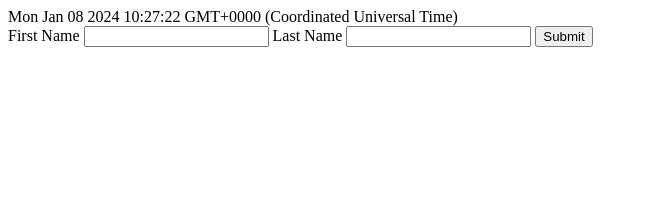
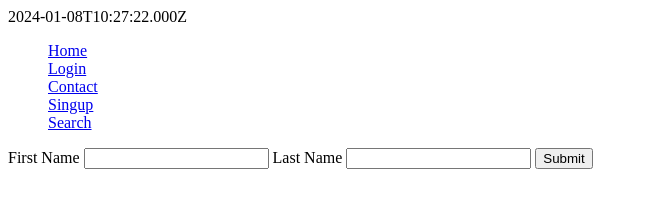
Before and after one commit to AshishRegmi7/Js-basic, a plain HTML site: page HTML Basics/index.html in a window 1280 px wide. Shown: the whole page, without its empty margins (0-648 px from the left). Drawn offline with Linux system fonts and the light colour scheme.

Commit message:
html basics

```diff
--- a/HTML Basics/index.css
+++ b/HTML Basics/index.css
@@ -1,5 +1,10 @@
 /* px % em rem */
 
-#first {
-  color: black;
+.upper {
+  display: inline-block;
 }
+.upper ul li {
+  justify-content: space-between;
+  align-items: center;
+  display: flex;
+}
--- a/HTML Basics/index.html
+++ b/HTML Basics/index.html
@@ -8,13 +8,21 @@
   </head>
   <body>
     <div id="first">DATE:</div>
-
-    <form onclick="getFormData();return false;">
+    <div class="upper">
+      <ul>
+        <li><a href="#">Home</a></li>
+        <li><a href="#">Login</a></li>
+        <li><a href="#">Contact</a></li>
+        <li><a href="#">Singup</a></li>
+        <li><a href="#">Search</a></li>
+      </ul>
+    </div>
+    <form>
       <label>First Name</label>
       <input type="text" id="fName" />
       <label>Last Name</label>
-      <input type="text" id="lName" />
-      <button>Submit</button>
+      <input type="password" id="lName" />
+      <button onclick="getFormData();return false;">Submit</button>
       <script src="index.js"></script>
     </form>
   </body>
--- a/HTML Basics/index.js
+++ b/HTML Basics/index.js
@@ -1,5 +1,5 @@
 function today() {
-  return new Date();
+  return new Date().toISOString();
 }
 document.getElementById("first").innerHTML = today();
 
```
